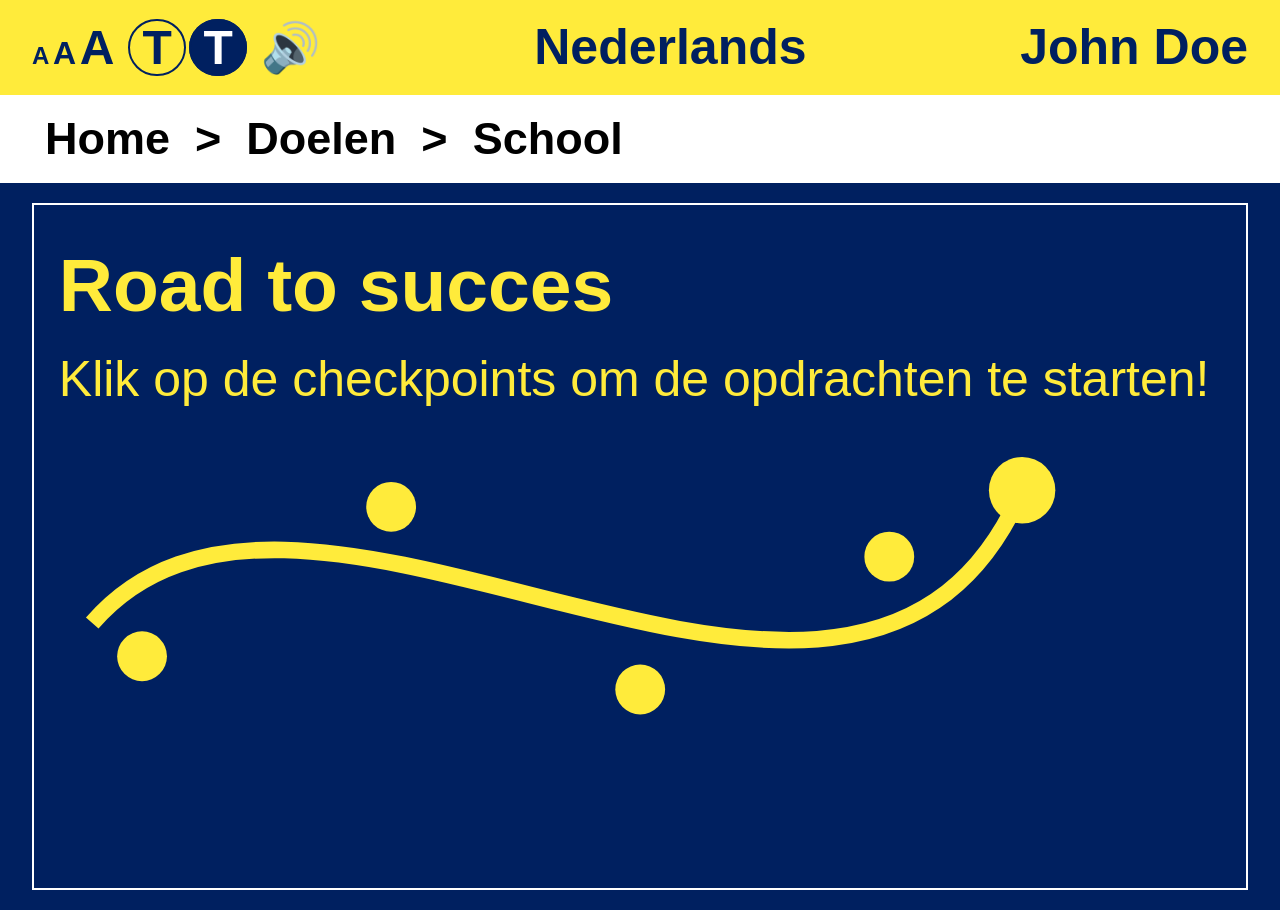
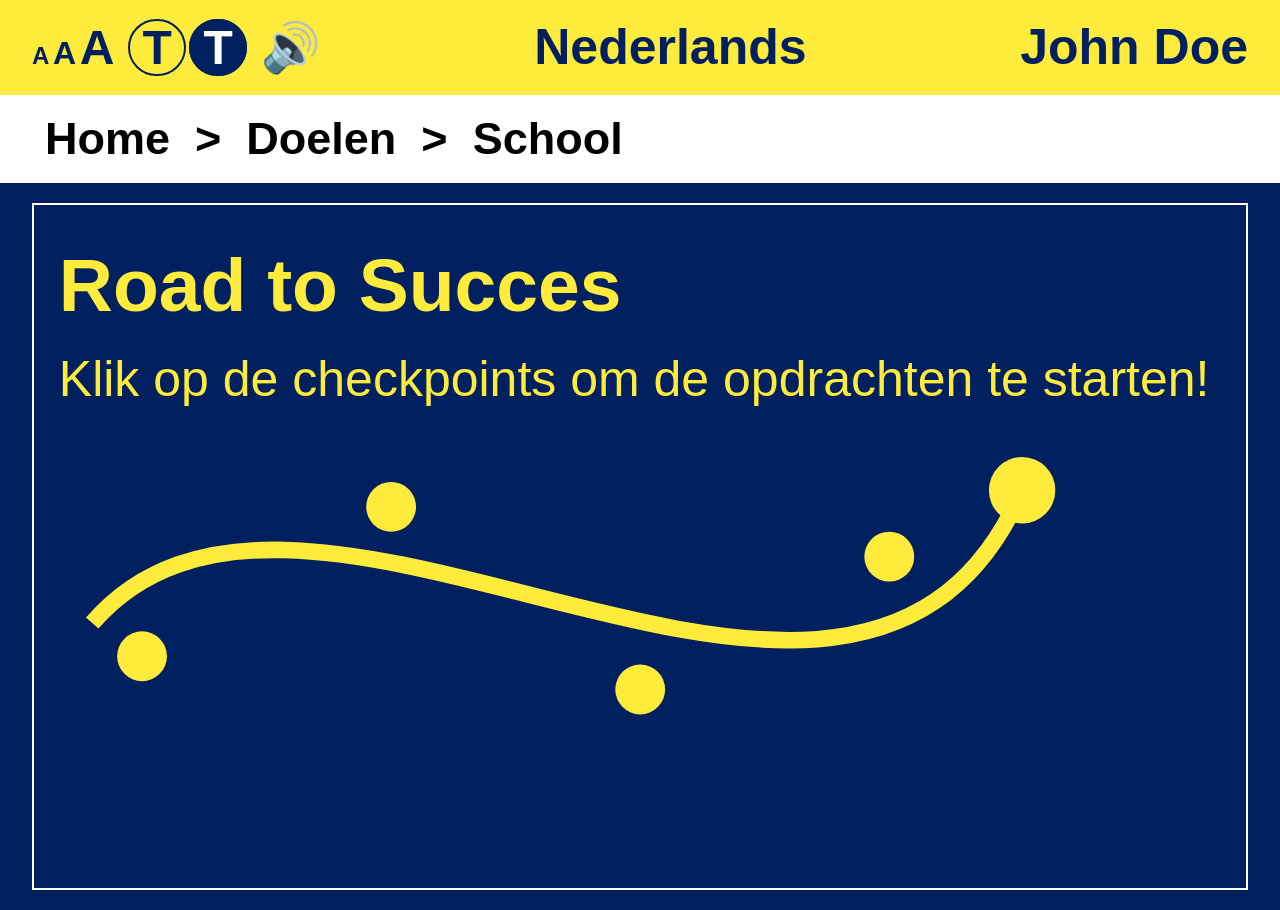
Before and after one commit to vivian3007/TeamChipmunk, a plain HTML site: page school.html in a window 1280 px wide. Drawn offline with Linux system fonts and the light colour scheme.

Commit message:
Road to Succes titel update

```diff
--- a/school.html
+++ b/school.html
@@ -37,7 +37,7 @@
 </nav>
 <main id="main" role="main">
     <section class="border">
-        <h1>Road to succes</h1>
+        <h1>Road to Succes</h1>
         <p>Klik op de checkpoints om de opdrachten te starten!</p>
         <svg class="roadmap-path" viewBox="0 0 700 220" xmlns="http://www.w3.org/2000/svg">
             <title id="roadmap-title">Roadmap voor opdrachten</title>
```
